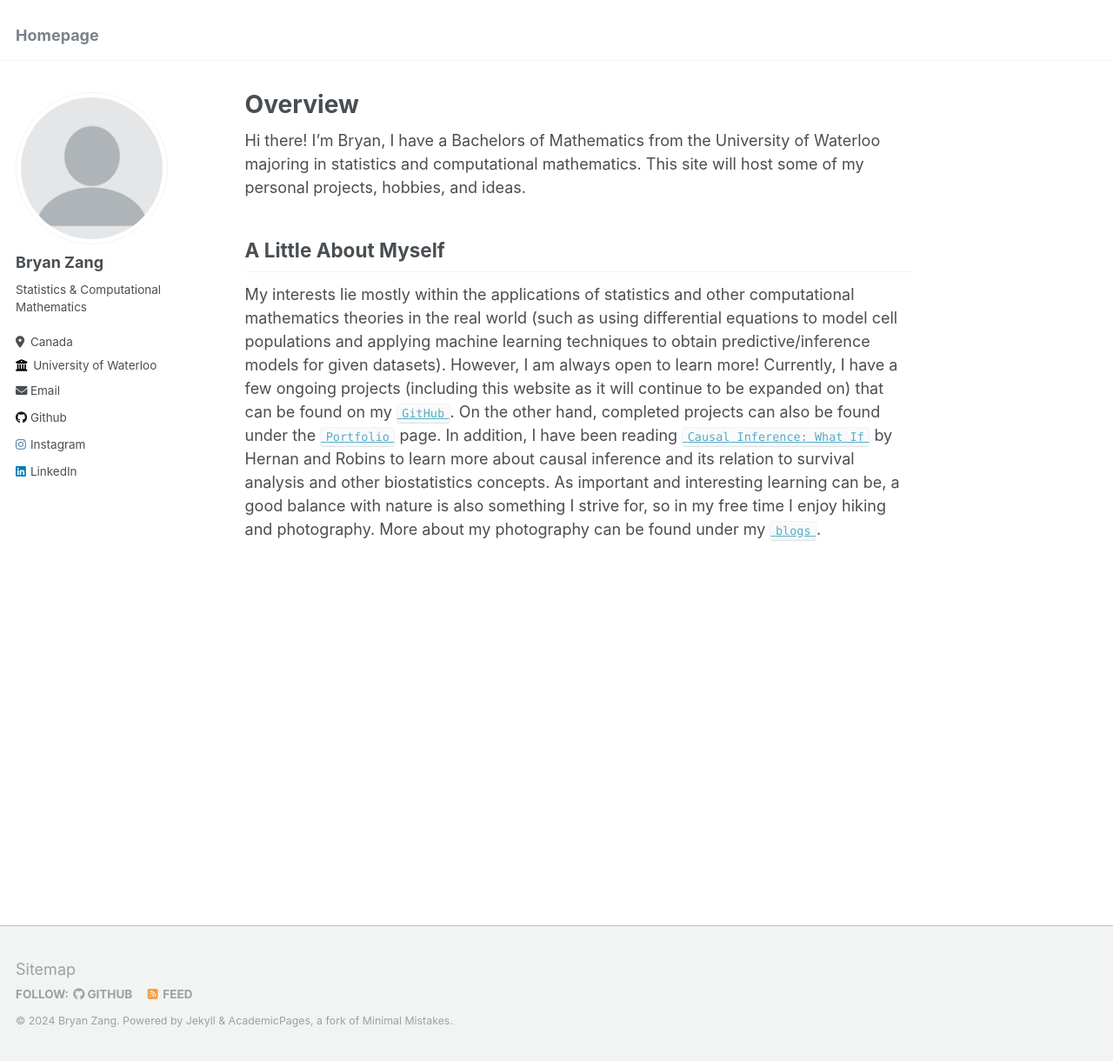
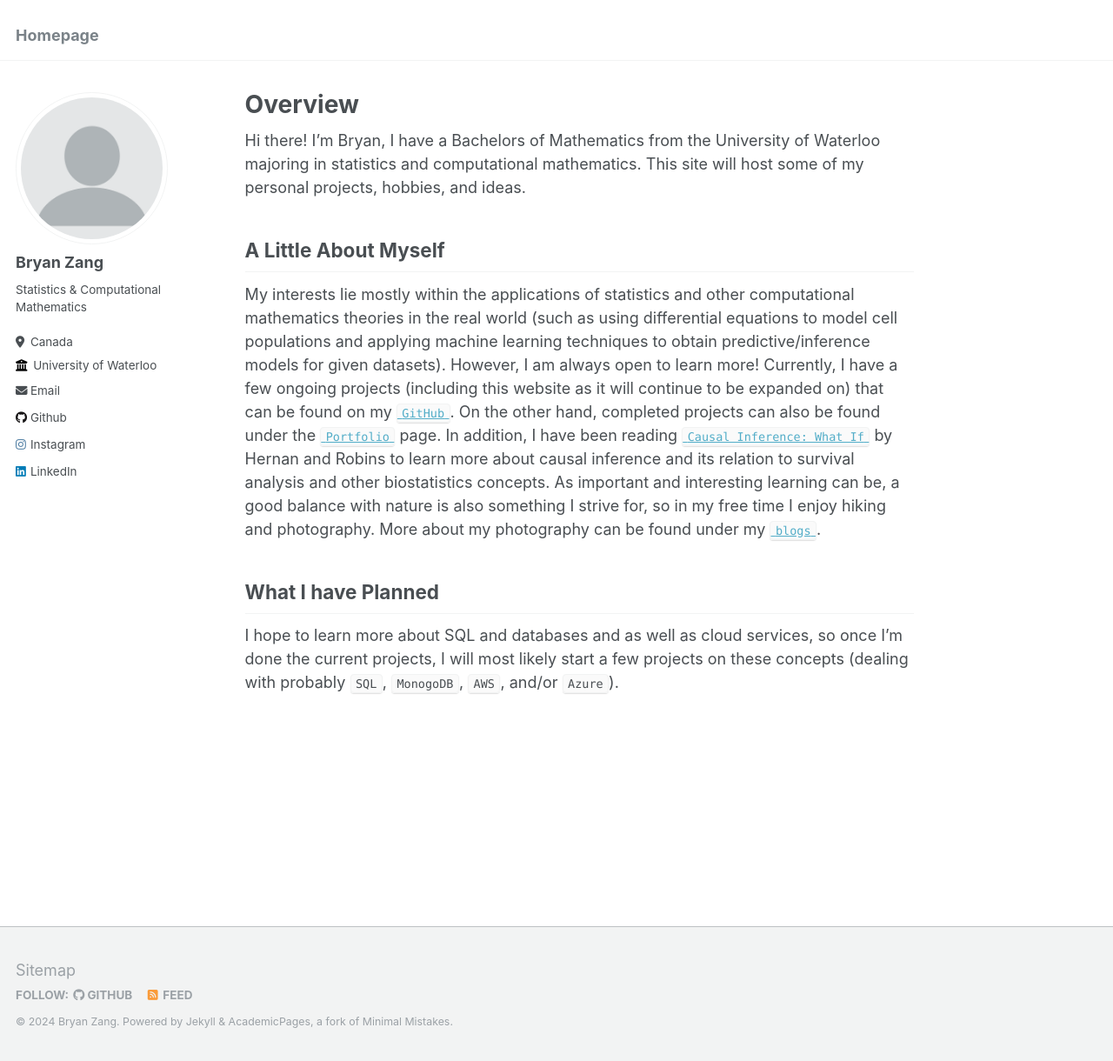
Before and after one commit to bryanzang/bryanzang.github.io, a Jekyll site: the page built from _pages/about.md, in a window 1280 px wide and 1220 px high. Shown: the whole window at 87% size. Built offline with Jekyll 4.4.1, drawn with Linux system fonts in a browser that asks for light colours.

Commit message:
Update about.md

```diff
--- a/_pages/about.md
+++ b/_pages/about.md
@@ -12,3 +12,7 @@ Hi there! I'm Bryan, I have a Bachelors of Mathematics from the University of Wa
 A Little About Myself
 ------
 My interests lie mostly within the applications of statistics and other computational mathematics theories in the real world (such as using differential equations to model cell populations and applying machine learning techniques to obtain predictive/inference models for given datasets). However, I am always open to learn more! Currently, I have a few ongoing projects (including this website as it will continue to be expanded on) that can be found on my [`GitHub`](https://github.com/bryanzang). On the other hand, completed projects can also be found under the [`Portfolio`](https://bryanzang.github.io/portfolio/) page. In addition, I have been reading [`Causal Inference: What If`](https://www.hsph.harvard.edu/miguel-hernan/%20causal-inference-book/) by Hernan and Robins to learn more about causal inference and its relation to survival analysis and other biostatistics concepts. As important and interesting learning can be, a good balance with nature is also something I strive for, so in my free time I enjoy hiking and photography. More about my photography can be found under my [`blogs`](https://bryanzang.github.io/year-archive/).
+
+What I have Planned
+------
+I hope to learn more about SQL and databases and as well as cloud services, so once I'm done the current projects, I will most likely start a few projects on these concepts (dealing with probably `SQL`, `MonogoDB`, `AWS`, and/or `Azure`).
```
